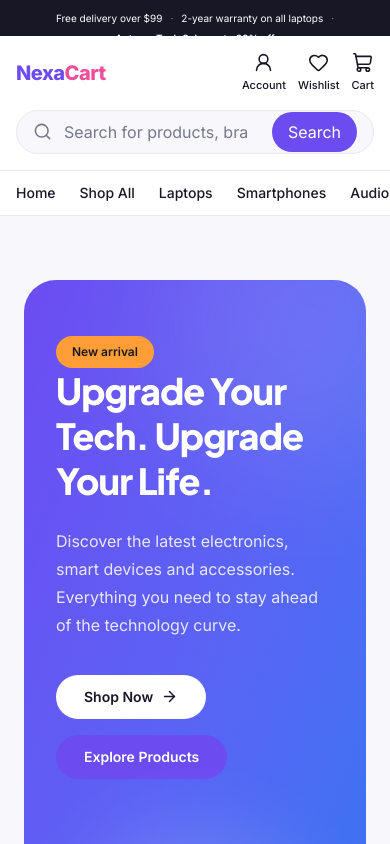
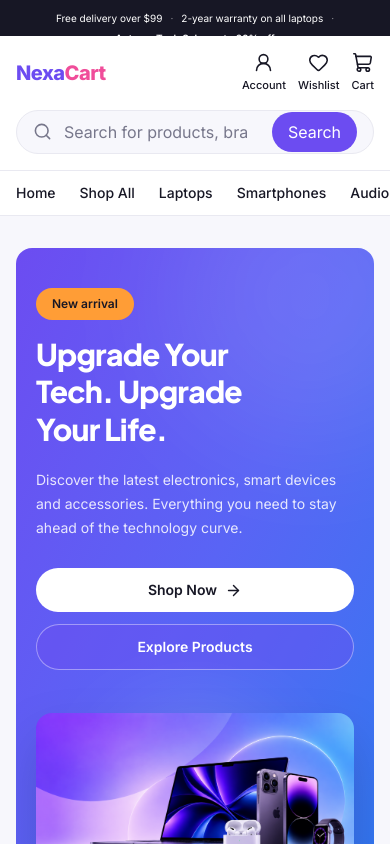
Before and after one commit to aminekhalfaoui343/nexacart, a Next.js app: page / in a window 390 px wide. Shown: the top 844 px of the page. Built offline with nearby package versions, Linux system fonts and the light colour scheme.

Commit message:
feat(home): improve hero section

```diff
--- a/src/components/home/HeroSection.tsx
+++ b/src/components/home/HeroSection.tsx
@@ -1,22 +1,23 @@
+
 import Image from "next/image";
 import Link from "next/link";
-import { ArrowRight, Sparkles } from "lucide-react";
+import { ArrowRight } from "lucide-react";
 
 export default function HeroSection() {
   return (
-    <section className="relative mx-auto max-w-[1440px] overflow-hidden px-6 py-16 lg:px-12 lg:py-24">
-      <div className="relative grid min-h-[440px] items-center gap-12 overflow-hidden rounded-[32px] bg-gradient-to-br from-[#6C4CF1] via-[#5964F5] to-[#2878F0] px-8 py-14 text-white md:px-14 lg:grid-cols-2 lg:px-16">
+    <section className="relative mx-auto max-w-[1440px] overflow-hidden px-4 py-8 sm:px-6 sm:py-12 lg:px-12 lg:py-24">
+      <div className="relative grid items-center gap-8 overflow-hidden rounded-2xl bg-gradient-to-br from-[#6C4CF1] via-[#5964F5] to-[#2878F0] px-5 py-10 text-white sm:rounded-[28px] sm:px-10 sm:py-14 md:px-12 lg:min-h-[440px] lg:grid-cols-2 lg:gap-12 lg:rounded-[32px] lg:px-16 lg:py-14">
 
         {/* Decorative elements */}
         <div className="pointer-events-none absolute -right-20 -top-24 h-72 w-72 rounded-full bg-white/10 blur-3xl" />
 
         {/* Text content */}
-        <div className="relative z-10 max-w-xl">
+        <div className="relative z-10 min-w-0 max-w-xl">
           <span className="inline-flex items-center rounded-full bg-[#FF9D36] px-4 py-2 text-xs font-semibold text-[#171725]">
             New arrival
           </span>
 
-          <h1 className="font-heading text-4xl font-extrabold leading-tight tracking-tight sm:text-5xl lg:text-6xl">
+          <h1 className="mt-4 text-3xl font-extrabold leading-tight tracking-tight sm:text-4xl md:text-5xl lg:text-6xl">
             Upgrade Your
             <br />
             Tech. Upgrade
@@ -24,15 +25,16 @@ export default function HeroSection() {
             Your Life.
           </h1>
 
-          <p className="mt-6 max-w-md text-base leading-7 text-white/85 sm:text-lg">
+          <p className="mt-5 max-w-md text-sm leading-6 text-white/85 sm:mt-6 sm:text-base sm:leading-7 lg:text-lg">
             Discover the latest electronics, smart devices and accessories.
             Everything you need to stay ahead of the technology curve.
           </p>
 
-          <div className="mt-9 flex flex-wrap gap-4">
+          {/* CTA buttons */}
+          <div className="mt-7 flex flex-col gap-3 sm:mt-9 sm:flex-row sm:flex-wrap sm:gap-4">
             <Link
               href="/shop"
-              className="inline-flex items-center justify-center gap-2 rounded-full bg-white px-7 py-3 text-sm font-semibold !text-[#171725] transition-all duration-300 hover:-translate-y-0.5 hover:bg-gray-100 hover:!text-[#171725]"
+              className="inline-flex w-full items-center justify-center gap-2 rounded-full bg-white px-7 py-3 text-sm font-semibold !text-[#171725] transition-all duration-300 hover:-translate-y-0.5 hover:bg-gray-100 sm:w-auto"
             >
               Shop Now
               <ArrowRight size={17} />
@@ -40,7 +42,7 @@ export default function HeroSection() {
 
             <Link
               href="/shop"
-              className="inline-flex items-center justify-center rounded-full bg-[#6C4CF1] px-7 py-3 text-sm font-semibold text-white transition-all duration-300 hover:bg-[#5739DC] hover:text-white hover:-translate-y-0.5"
+              className="inline-flex w-full items-center justify-center rounded-full border border-white/40 bg-[#6C4CF1]/40 px-7 py-3 text-sm font-semibold text-white transition-all duration-300 hover:-translate-y-0.5 hover:bg-[#5739DC] sm:w-auto"
             >
               Explore Products
             </Link>
@@ -48,8 +50,8 @@ export default function HeroSection() {
         </div>
 
         {/* Product visual */}
-        <div className="relative z-10 flex min-h-[260px] items-center justify-center">
-          <div className="absolute h-64 w-64 rounded-full bg-white/15 blur-2xl" />
+        <div className="relative z-10 flex min-h-[200px] items-center justify-center sm:min-h-[280px] lg:min-h-[320px]">
+          <div className="absolute h-48 w-48 rounded-full bg-white/15 blur-2xl sm:h-64 sm:w-64" />
 
           <Image
             src="/images/Écosystème Apple aux reflets néon.png"
@@ -57,7 +59,7 @@ export default function HeroSection() {
             width={650}
             height={500}
             priority
-            className="relative h-auto w-full max-w-[550px] object-contain drop-shadow-2xl rounded-2xl"
+            className="relative h-auto w-full max-w-[350px] rounded-2xl object-contain drop-shadow-2xl sm:max-w-[500px] lg:max-w-[550px]"
           />
         </div>
       </div>
```
